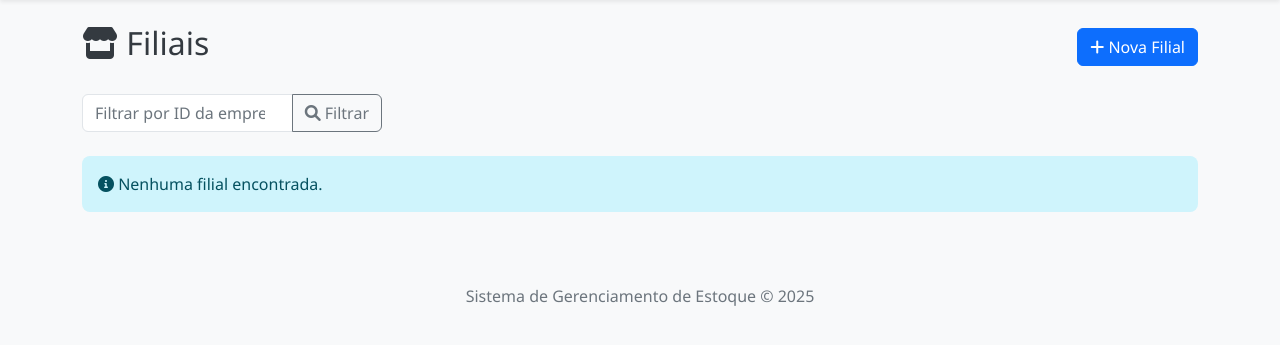
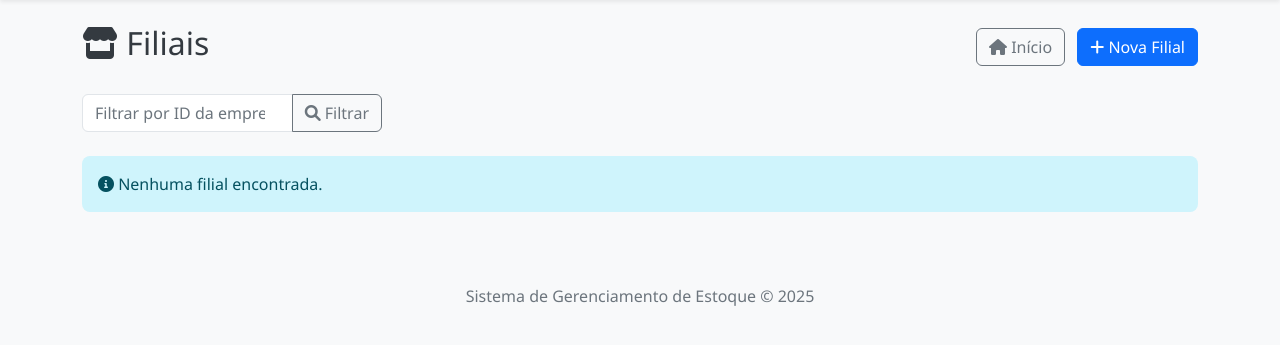
Before and after one commit to DiceRunner714/T5.5-M_Gerenciamento_Estoque, a Django app: page /filiais/ in a window 1280 px wide. Shown: the part 62-407 px from the top of the page. Run offline with Django 4.2, Linux system fonts and the light colour scheme; data that the repository does not hold is empty.

Commit message:
feat: insere botoes de inicio

```diff
--- a/estoque/frontend/templates/filial/list.html
+++ b/estoque/frontend/templates/filial/list.html
@@ -5,9 +5,14 @@
 {% block content %}
 <div class="d-flex justify-content-between align-items-center mb-4">
     <h2><i class="fas fa-store"></i> Filiais</h2>
-    <a href="{% url 'filial_create' %}" class="btn btn-primary">
-        <i class="fas fa-plus"></i> Nova Filial
-    </a>
+    <div>
+        <a href="{% url 'home' %}" class="btn btn-outline-secondary me-2">
+            <i class="fas fa-home"></i> Início
+        </a>
+        <a href="{% url 'filial_create' %}" class="btn btn-primary">
+            <i class="fas fa-plus"></i> Nova Filial
+        </a>
+    </div>
 </div>
 
 <form method="get" class="mb-4">
```
Also changed, not shown: estoque/frontend/templates/empresa/list.html (+8 -3 lines).
